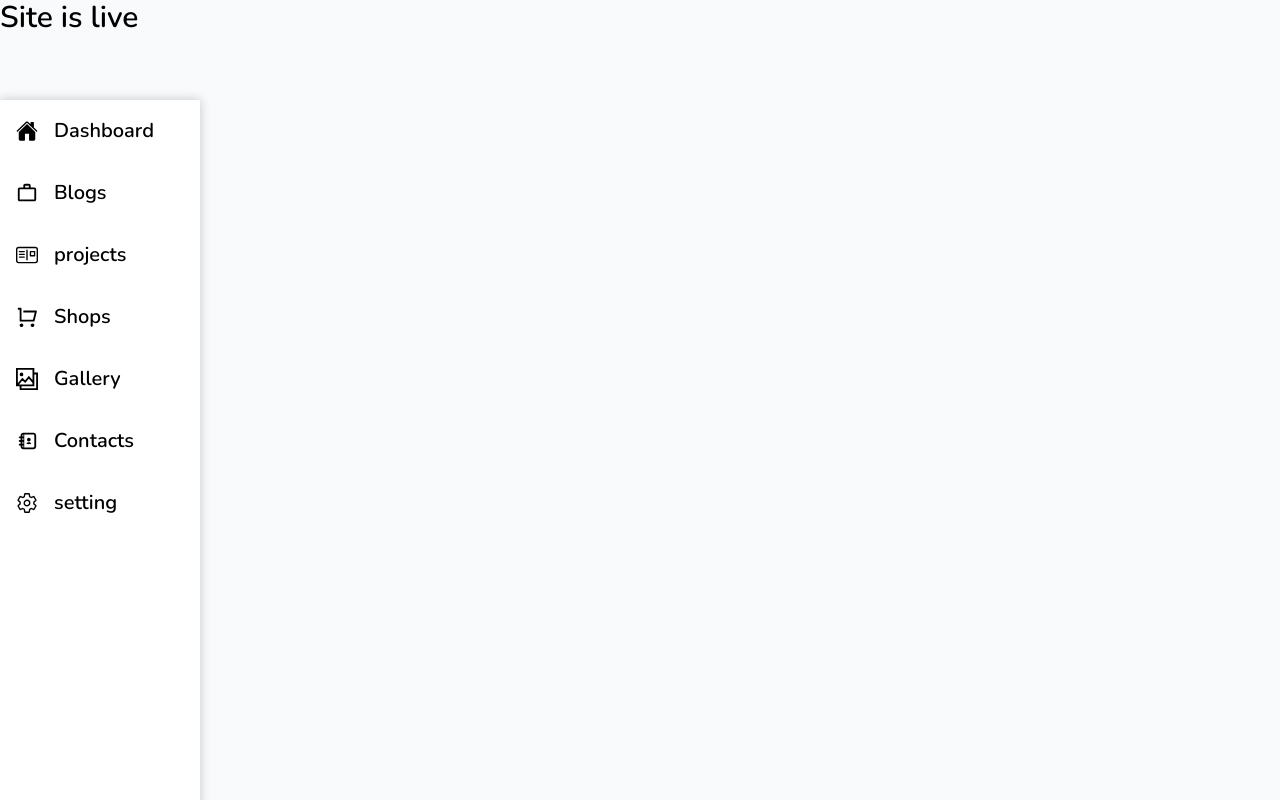
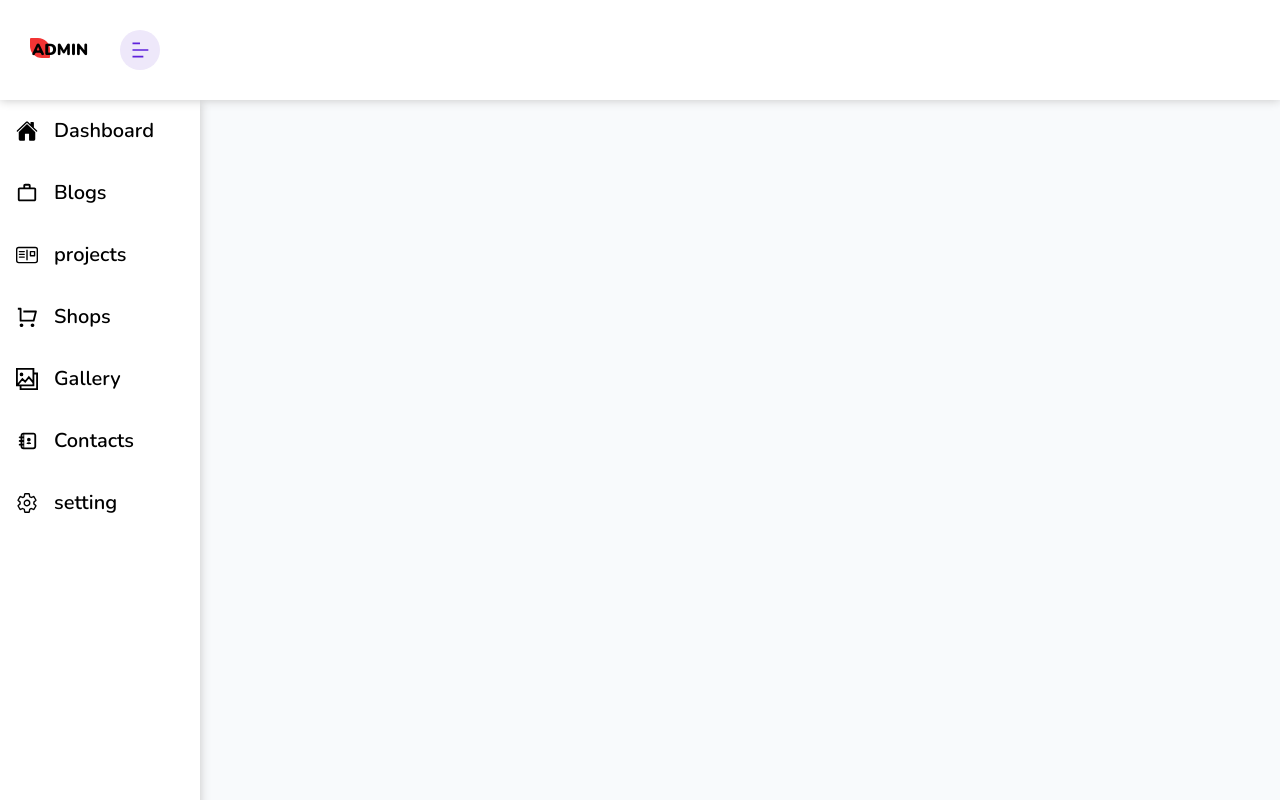
Before and after one commit to ElsayedMosad/egec-blog-backend, a Next.js app: page / in a window 1280 px wide. Built offline with nearby package versions, Linux system fonts and the light colour scheme.

Commit message:
header v one

```diff
--- a/components/Aside.js
+++ b/components/Aside.js
@@ -118,7 +118,7 @@ export default function Aside() {
           </li>
           <li
             className={
-              activeLink === "/shops"
+              activeLink === "/gallery"
                 ? "navactive flex-col flex-left"
                 : "flex-col flex-left"
             }
--- a/components/Header.js
+++ b/components/Header.js
@@ -1,8 +1,19 @@
+import { RiBarChartHorizontalLine } from "react-icons/ri";
+
 export default function Header() {
   return (
     <>
-      <h1 className=" text-3xl">Site is live</h1>
-      {/* <h1 className="text-3xl font-bold underline">Hello world!</h1> */}
+      <header className="header flex flex-sb">
+        <div className="logo flex gap-2">
+          <h1>ADMIN</h1>
+          <div className="headerham flex flex-center">
+            <RiBarChartHorizontalLine />
+          </div>
+        </div>
+        <div className="rightnav flex gap-2">
+          <div></div>
+        </div>
+      </header>
     </>
   );
 }
```
